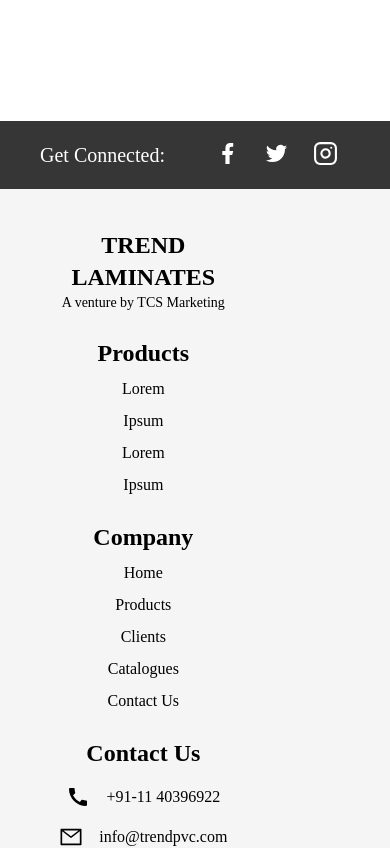
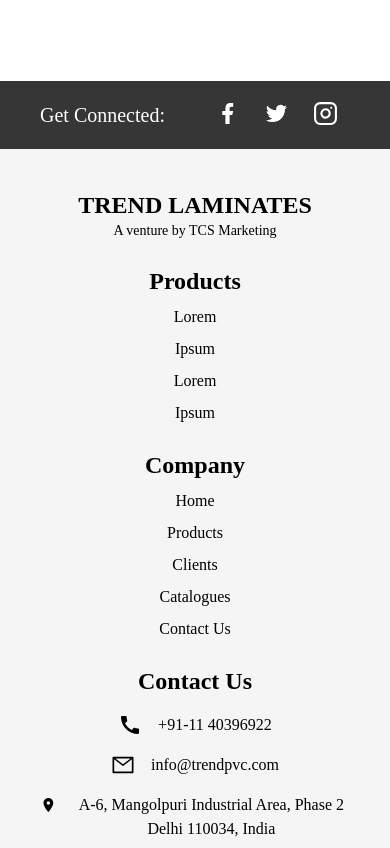
Before and after one commit to lemon-8/trend-laminates, a React (Create React App) app: page / in a window 390 px wide. Shown: the part 6140-6988 px from the top of the page. Built offline with nearby package versions, Linux system fonts and the light colour scheme.

Commit message:
fixed: Mobile view

```diff
--- a/src/components/Footer.js
+++ b/src/components/Footer.js
@@ -6,7 +6,7 @@
 
 function Footer() {
     return (
-        <div className="mt-10 md:mt-40 bg-whiteSmoke">
+        <div className="bg-whiteSmoke">
             <div className="flex px-10 py-5 text-white xl:px-32 bg-textColor">
                 <p className="mr-auto text-xl">Get Connected:</p>
                 <div className="flex ml-auto">
@@ -17,11 +17,11 @@
             </div>
             <footer className="px-10 text-black md:pr-16 md:pb-10 xl:px-32">
                 <div className="grid justify-center grid-cols-6 mt-10 mb-10 text-center md:mt-20 md:text-left">
-                    <a className="col-span-4 text-center md:text-left md:col-span-2" href="#">
+                    <a className="col-span-6 text-center md:text-left md:col-span-2" href="#">
                         <p className="w-full text-2xl font-bold uppercase font-garamond">Trend Laminates</p>
                         <p className="text-sm font-normal">A venture by TCS Marketing</p>
                     </a>
-                    <div className="col-span-4 mt-6 md:col-span-1 md:mt-0">
+                    <div className="col-span-6 mt-6 md:col-span-1 md:mt-0">
                         <p className="text-2xl font-bold font-garamond">Products</p>
                         <ul className="font-normal list-none">
                             <li className="mt-2">Lorem</li>
@@ -30,7 +30,7 @@
                             <li className="mt-2">Ipsum</li>
                         </ul>
                     </div>
-                    <div className="col-span-4 mt-6 md:mt-0 md:col-span-1">
+                    <div className="col-span-6 mt-6 md:mt-0 md:col-span-1">
                         <p className="text-2xl font-bold font-garamond">Company</p>
                         <ul className="font-normal list-none">
                             <li className="mt-2">Home</li>
@@ -40,7 +40,7 @@
                             <li className="mt-2">Contact Us</li>
                         </ul>
                     </div>
-                    <div className="col-span-4 mx-auto mt-6 md:mt-0 md:col-span-2">
+                    <div className="col-span-6 mx-auto mt-6 md:mt-0 md:col-span-2">
                         <p className="text-2xl font-bold flex-nowrap font-garamond">Contact Us</p>
                         <div className="flex justify-center mt-4 text-lg font-normal md:justify-start">
                             <MdCall size={24} />
```
